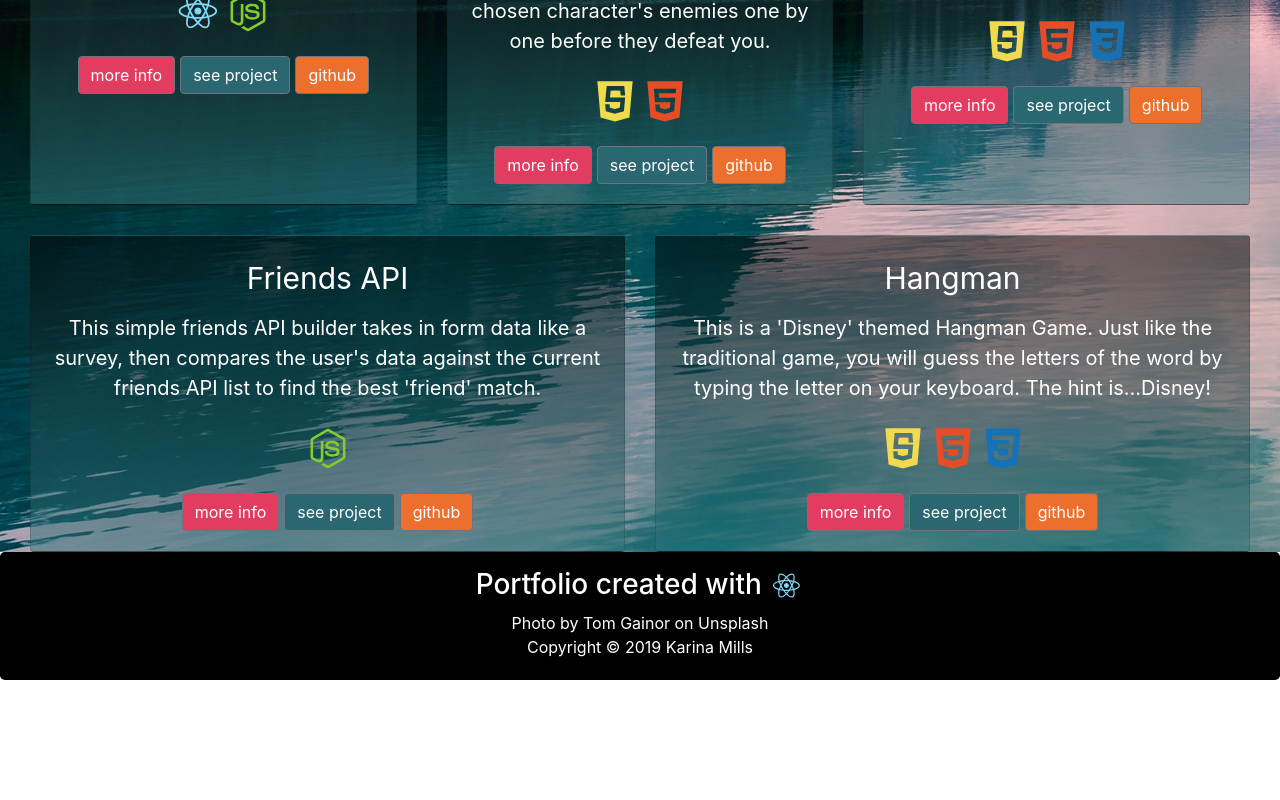
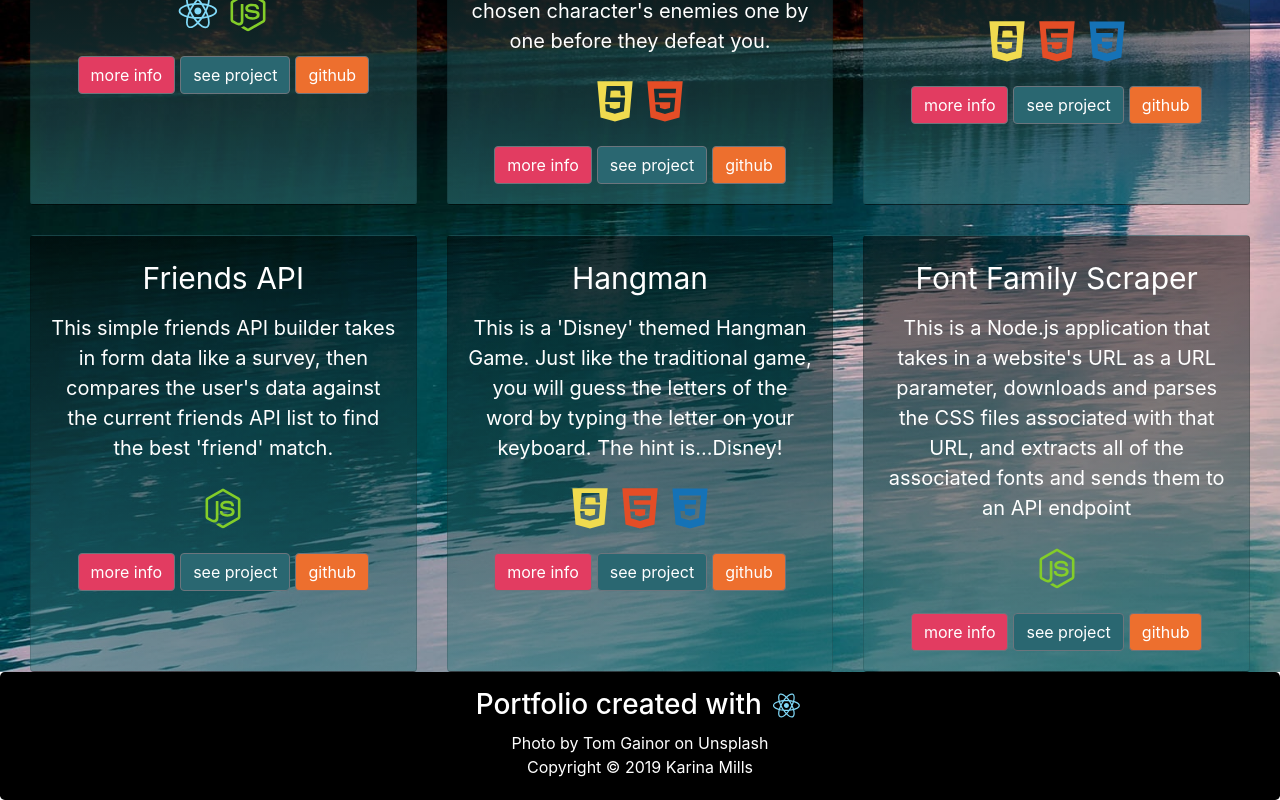
Before and after one commit to ksmills88/KarinaMills, a React (Create React App) app: page / in a window 1280 px wide. Shown: the part 969-1769 px from the top of the page. Before the commit the page ends 1649 px from the top, so only its background shows below. Built offline with nearby package versions, Linux system fonts and the light colour scheme.

Commit message:
projects updated

```diff
--- a/src/index.css
+++ b/src/index.css
@@ -30,10 +30,10 @@ code {
 .tagline-container {
   width: 150px;
 }
-.hover-uppercase:hover {
+/* .hover-uppercase:hover {
   text-transform: uppercase;
   color: white;
-}
+} */
 .image-card {
   background: linear-gradient(rgb(0,0,0, 0.5), rgb(51,120,127, 0.5));
 }
--- a/src/projects.json
+++ b/src/projects.json
@@ -1,4 +1,13 @@
 [
+    {
+        "id": 3,
+        "name": "HOSI Mobile App",
+        "description": "I rebuilt and redesigned the Hospice of Southern Illinois mobile application using React Native with Expo. The app is currently deployed on Google Play and the Apple App Store.",
+        "tech": ["reactnative", "expo", "android", "appstore", "javascript", "css"],
+        "image": "https://media.giphy.com/media/MYyaxUaLlYwEKMhEzM/giphy.gif",
+        "deployedURL": "https://play.google.com/store/apps/details?id=com.osi.hospice&hl=en_US",
+        "codebase": null
+    },
     {
         "id": 2,
         "name": "OpenSky LAANC",
@@ -6,15 +15,6 @@
         "tech": ["react", "node", "express", "mysql"],
         "image": "https://karinamills194387674.files.wordpress.com/2019/04/drone.gif",
         "deployedURL": "https://aeronyde.com/opensky-laanc/",
-        "codebase": null
-    },
-    {
-        "id": 3,
-        "name": "HOSI Mobile App",
-        "description": "I rebuilt and redesigned the Hospice of Southern Illinois mobile application using React Native with Expo. The app is currently deployed on Google Play and the Apple App Store.",
-        "tech": ["reactnative", "expo", "android", "appstore", "javascript", "css"],
-        "image": "https://media.giphy.com/media/MYyaxUaLlYwEKMhEzM/giphy.gif",
-        "deployedURL": "https://play.google.com/store/apps/details?id=com.osi.hospice&hl=en_US",
         "codebase": null
     },
     {
@@ -70,5 +70,14 @@
         "image": null,
         "deployedURL": "https://ksmills88.github.io/Hangman-Game/",
         "codebase": "https://github.com/ksmills88/Hangman-Game"
+    },
+    {
+        "id": 9,
+        "name": "Font Family Scraper",
+        "description": "This is a Node.js application that takes in a website's URL as a URL parameter, downloads and parses the CSS files associated with that URL, and extracts all of the associated fonts and sends them to an API endpoint",
+        "tech": ["node", "express", "cheerio"],
+        "image": null,
+        "deployedURL": "https://drive.google.com/file/d/1QuqIDVG1RgNGjwjb1nLgnNLS52LjWZaM/view",
+        "codebase": "https://github.com/ksmills88/FontScraper"
     }
 ]
```
